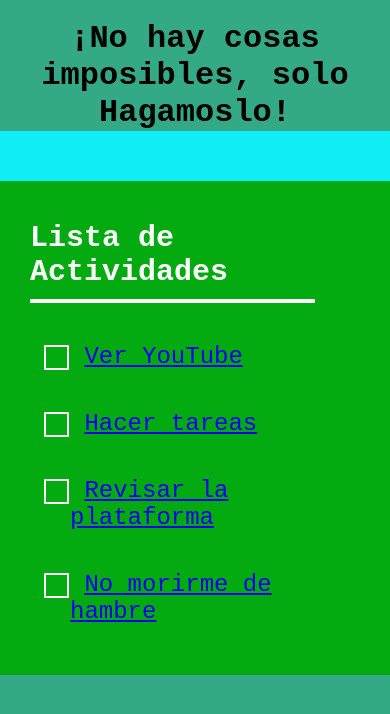
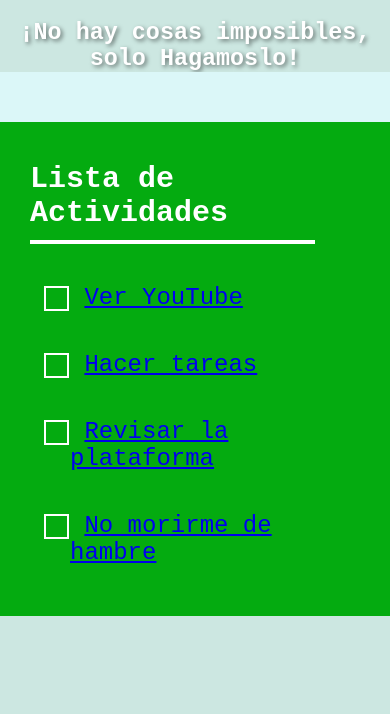
Before and after one commit to DavidEspin88/Actividad_5, a plain HTML site: page index.html in a window 390 px wide. Drawn offline with Linux system fonts and the light colour scheme.

Commit message:
Colocación de frase responsiva con sombra y cambio de fondo

```diff
--- a/style.css
+++ b/style.css
@@ -9,22 +9,33 @@
 }
 
 body {
-    display: left;
-    justify-content: center;
+    display: flex;
+    flex-direction: column;
+    justify-content: left;
     align-items: center;
     min-height: 100vh;
-    background: #33aa85;
+    background: #cce7e1;
+
 }
 header {
-    text-align: center; /* Centramos el contenido del header */
-    padding-top: 20px; /* Añadimos un poco de espacio en la parte superior */
+    text-align: center;
+    padding-top: 20px;
+ }
+
+ h1{
+    font-size: 6vw;
+    color:white;
+    margin: 0;
+    text-shadow: 2px 2px 4px rgba(0, 0, 0, 0.5);
+
+
  }
 
 .Lista {
     padding: 30px 75px 10px 30px;
     position: relative;
     background: #04ab10;
-    border-top: 50px solid #0eeef4;
+    border-top: 50px solid #dbf7f8;
 }
 
 .Lista h2 {
```
